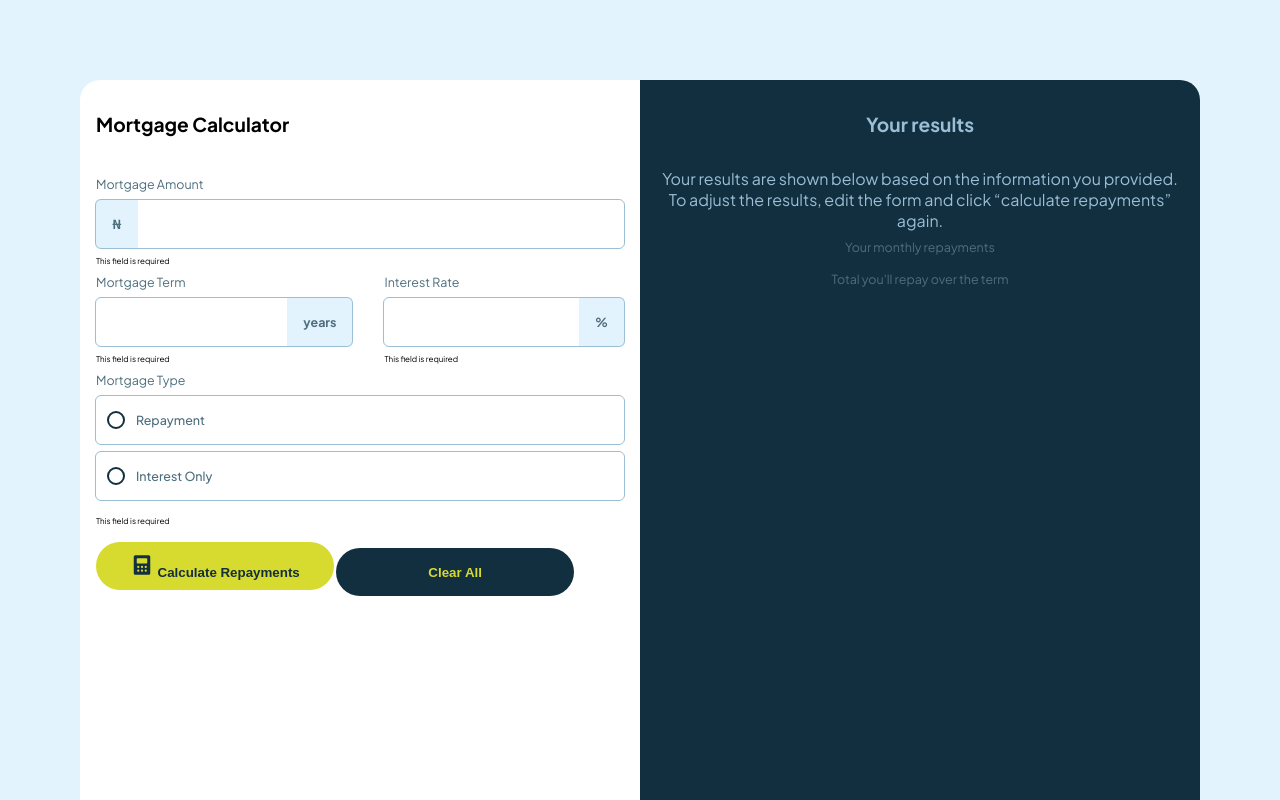
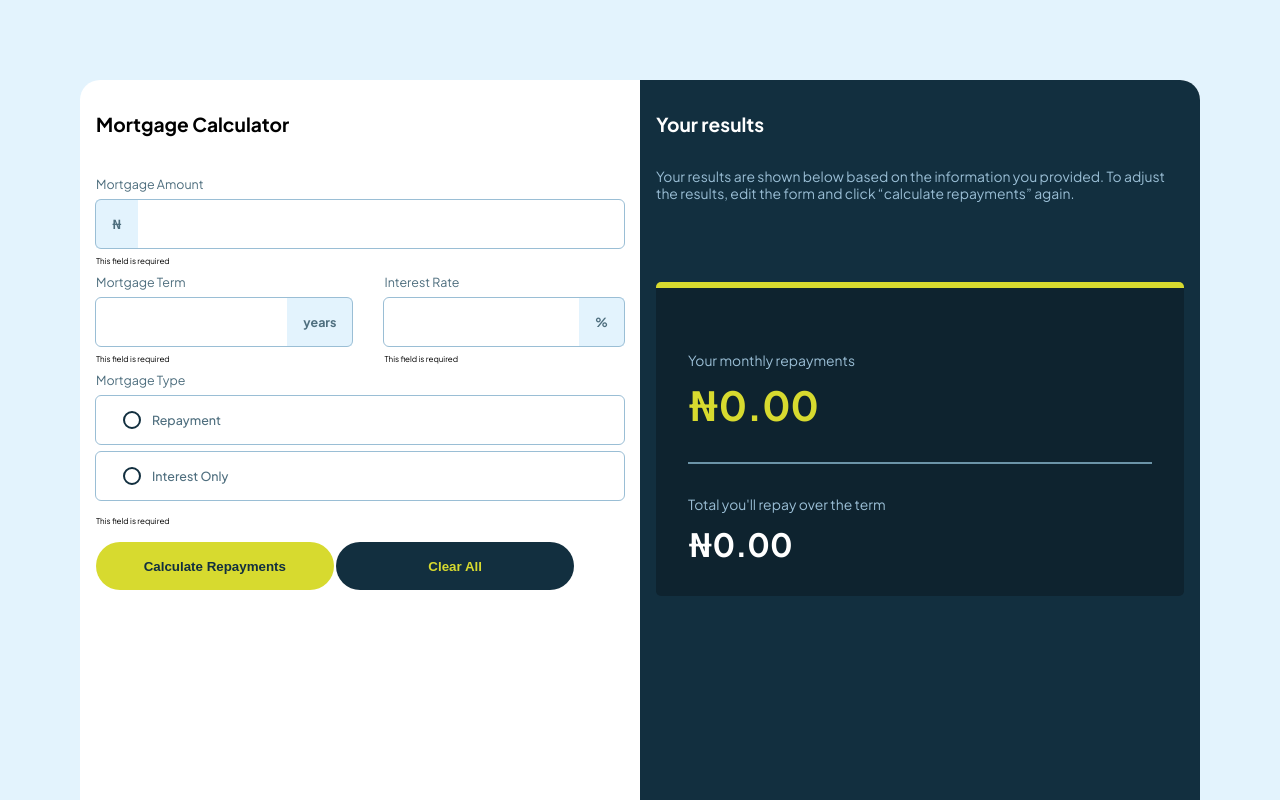
Before and after one commit to MmedaraU/mortgage-calculator, a plain HTML site: page index.html in a window 1280 px wide. Shown: the top 800 px of the page. Drawn offline with Linux system fonts and the light colour scheme; a script that the page names is missing.

Commit message:
third fieldset

```diff
--- a/assets/styles/style.scss
+++ b/assets/styles/style.scss
@@ -7,6 +7,7 @@ $slate-300: hsl(203, 41%, 72%);
 $slate-500: hsl(200, 26%, 54%);
 $slate-700: hsl(200, 24%, 40%);
 $slate-900: hsl(202, 55%, 16%);
+$slate-1000: hsl(202, 55%, 12%);
 
 /*=================== Desktop View ===================*/
 /*=============== General Styles ===============*/
@@ -154,7 +155,7 @@ form {
       width: 100%;
       cursor: pointer;
       // width: 70%;
-      padding: .5rem 1rem;
+      padding: .5rem 2rem;
       margin-bottom: .5rem;
       font-weight: 500;
       display: flex;
@@ -179,14 +180,15 @@ form {
       -moz-border-radius: 10px;
       -ms-border-radius: 10px;
       -o-border-radius: 10px;
+      font-size: 0.87rem;
+
+      h2, legend, .text-headline {
+        color: white;
+      }
     }
 
     &:nth-of-type(2) {
       display: none;
-
-      .text-headline {
-        color: white;
-      }
 
       img {
         margin-top: 5rem;
@@ -196,6 +198,44 @@ form {
 
     &:nth-of-type(3) {
       // display: none;
+      text-align: left;
+
+      span {
+        display: block;
+      }
+
+      .calculated-values {
+        border-top: 6px solid $lime;
+        border-radius: 5px;
+        background-color: $slate-1000;
+        margin: 5rem 0rem;
+        padding: 2rem;
+
+        & > * {
+          margin-top: 2rem;
+        }
+
+        hr {
+          // height: 4px;
+          // background-color: white;
+          border: 1px solid $slate-500;
+        }
+
+        .monthly-payment, .term-payment {
+          font-weight: 700;
+          padding-top: 0.65rem;
+        }
+
+        .monthly-payment {
+          color: $lime;
+          font-size: 2.5rem;
+        }
+
+        .term-payment {
+          font-size: 2rem;
+          color: white;
+        }
+      }
     }
 
     /*=============== Buttons ===============*/
--- a/index.html
+++ b/index.html
@@ -77,10 +77,6 @@
 
       <!-- Buttons -->
       <button class="btn-default btn-calc">
-        <svg xmlns="http://www.w3.org/2000/svg" width="24" height="24" fill="none" viewBox="0 0 24 24">
-          <path fill="#133041"
-            d="M18.75 2.25H5.25a1.5 1.5 0 0 0-1.5 1.5v16.5a1.5 1.5 0 0 0 1.5 1.5h13.5a1.5 1.5 0 0 0 1.5-1.5V3.75a1.5 1.5 0 0 0-1.5-1.5Zm-10.5 16.5a1.125 1.125 0 1 1 0-2.25 1.125 1.125 0 0 1 0 2.25Zm0-3.75a1.125 1.125 0 1 1 0-2.25 1.125 1.125 0 0 1 0 2.25ZM12 18.75a1.125 1.125 0 1 1 0-2.25 1.125 1.125 0 0 1 0 2.25ZM12 15a1.125 1.125 0 1 1 0-2.25A1.125 1.125 0 0 1 12 15Zm3.75 3.75a1.125 1.125 0 1 1 0-2.25 1.125 1.125 0 0 1 0 2.25Zm0-3.75a1.125 1.125 0 1 1 0-2.25 1.125 1.125 0 0 1 0 2.25Zm1.5-5.25a.75.75 0 0 1-.75.75h-9a.75.75 0 0 1-.75-.75V6a.75.75 0 0 1 .75-.75h9a.75.75 0 0 1 .75.75v3.75Z" />
-        </svg>
         Calculate Repayments
       </button>
       <button class="btn-alt btn-clear">Clear All</button>
@@ -100,18 +96,33 @@
 
       <!-- Empty results end -->
     </fieldset>
+
     <fieldset>
 
       <!-- Completed results start -->
-      <p class="text-headline">Your results</p>
+      <h2>Your results</h2>
 
 
       <p>Your results are shown below based on the information you provided.
         To adjust the results, edit the form and click “calculate repayments” again.</p>
 
-      <label>Your monthly repayments</label>
+      <div class="calculated-values">
 
-      <label>Total you'll repay over the term</label>
+        <div>
+          <p>Your monthly repayments
+            <span class="monthly-payment">&#8358;0.00</span>
+          </p>
+
+        </div>
+
+        <hr>
+
+        <div class="container-term-payments">
+          <p>Total you'll repay over the term
+            <span class="term-payment">&#8358;0.00</span>
+          </p>
+        </div>
+      </div>
 
       <!-- Completed results end -->
     </fieldset>
```
Also changed, not shown: assets/styles/style.css.
